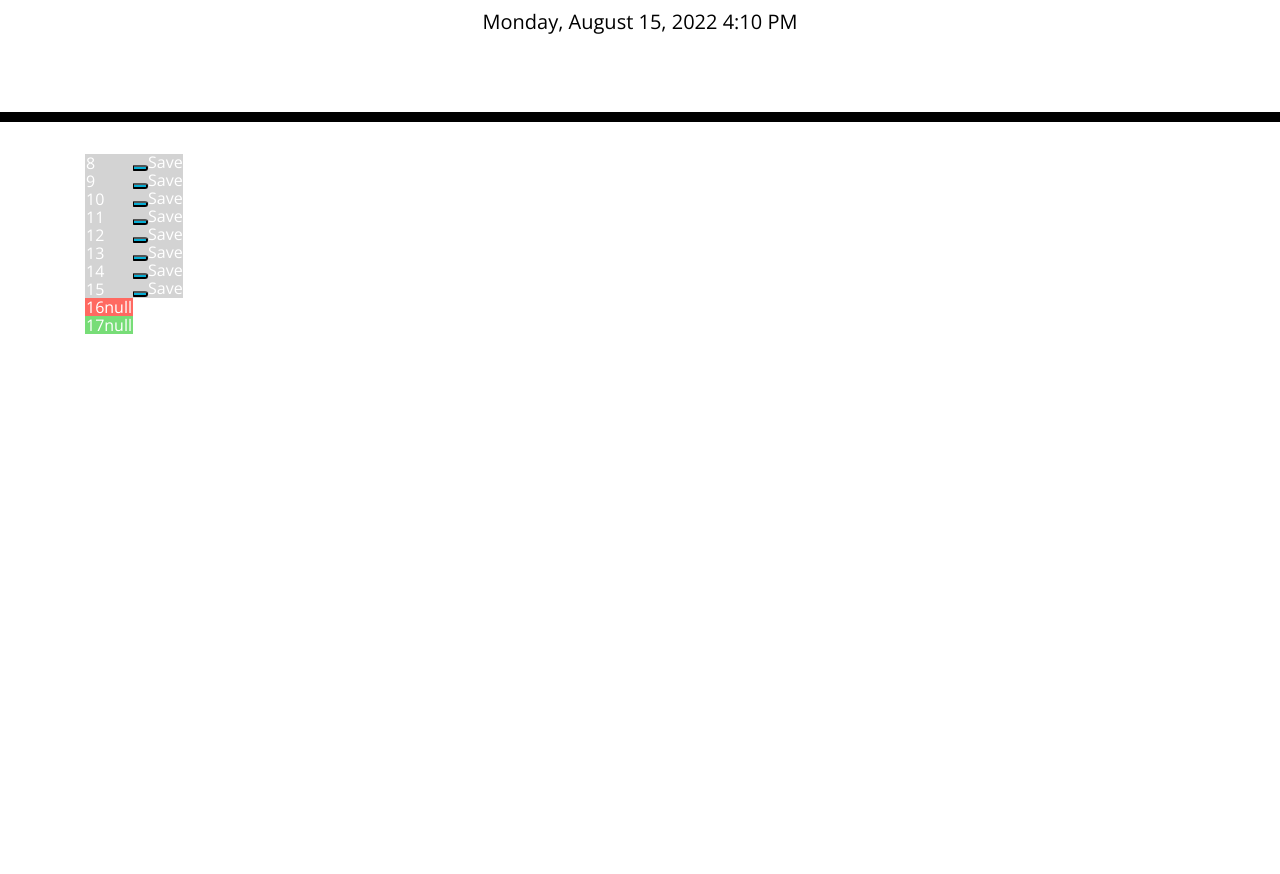
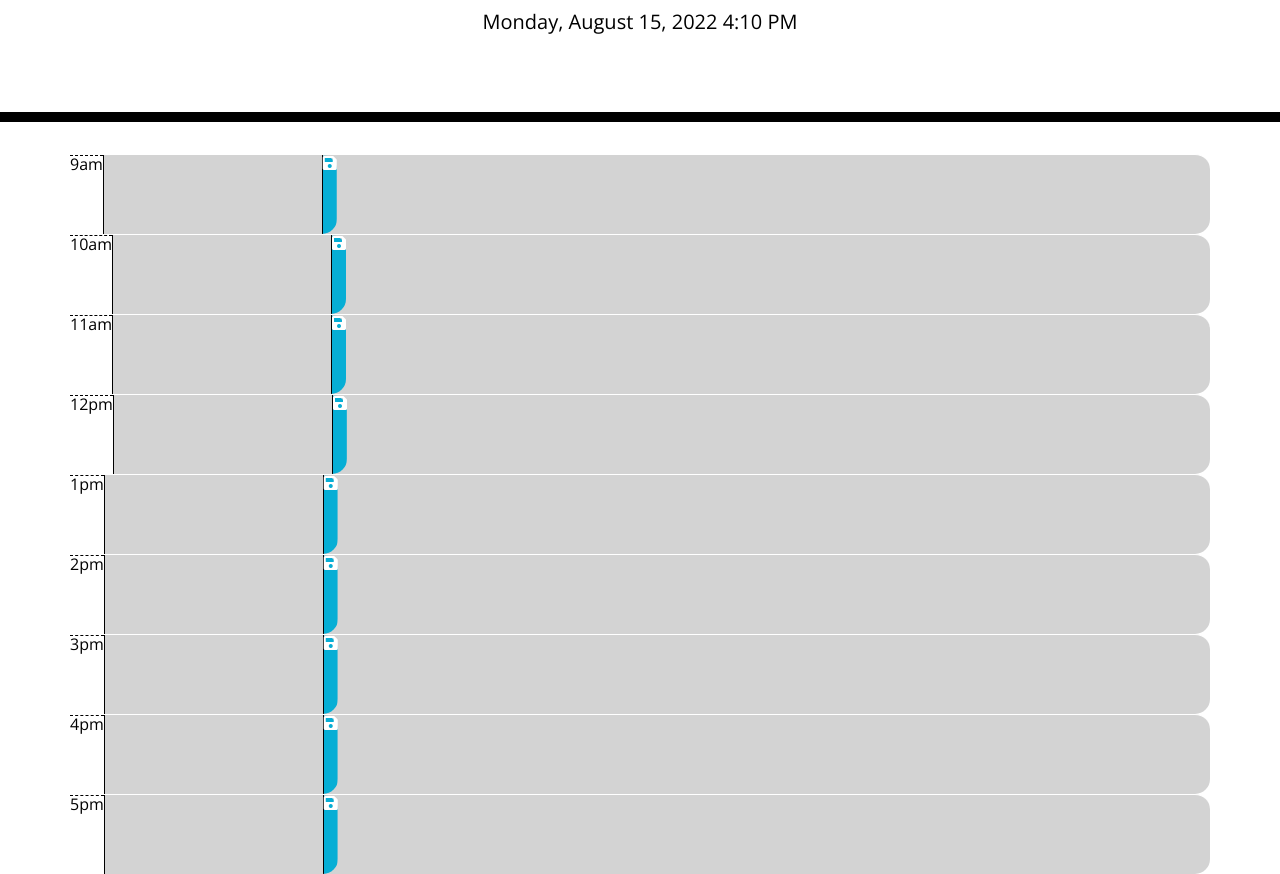
Before and after one commit to JordanLaczkowski/Daily-Scheduler, a plain HTML site: page index.html in a window 1280 px wide. Shown: the part 182-1056 px from the top of the page. Before the commit the page ends 800 px from the top, so only its background shows below. Drawn offline with nearby package versions, Linux system fonts and the light colour scheme.

Commit message:
created times of the day. Created save button

```diff
--- a/index.html
+++ b/index.html
@@ -29,8 +29,93 @@
       <p id="currentDay" class="lead"></p>
     </header>
     <div class="container">
-      <table id="calendarTable"></table>
+      <!-- <table id="calendarTable"></table> -->
       <!-- Timeblocks go here -->
+      <div id="9" class="time-block row">
+        <div class="hour">9am</div>
+        <textarea class="description"></textarea>
+        <div class="saveBtn"><i class="fas fa-save"></i></div>
+      </div>
+    </div>
+
+    <div class="container">
+      <!-- <table id="calendarTable"></table> -->
+      <!-- Timeblocks go here -->
+      <div id="10" class="time-block row">
+        <div class="hour">10am</div>
+        <textarea class="description"></textarea>
+        <div class="saveBtn"><i class="fas fa-save"></i></div>
+      </div>
+    </div>
+
+    <div class="container">
+      <!-- <table id="calendarTable"></table> -->
+      <!-- Timeblocks go here -->
+      <div id="11" class="time-block row">
+        <div class="hour">11am</div>
+        <textarea class="description"></textarea>
+        <div class="saveBtn"><i class="fas fa-save"></i></div>
+      </div>
+    </div>
+
+    <div class="container">
+      <!-- <table id="calendarTable"></table> -->
+      <!-- Timeblocks go here -->
+      <div id="12" class="time-block row">
+        <div class="hour">12pm</div>
+        <textarea class="description"></textarea>
+        <div class="saveBtn"><i class="fas fa-save"></i></div>
+      </div>
+    </div>
+
+    <div class="container">
+      <!-- <table id="calendarTable"></table> -->
+      <!-- Timeblocks go here -->
+      <div id="1" class="time-block row">
+        <div class="hour">1pm</div>
+        <textarea class="description"></textarea>
+        <div class="saveBtn"><i class="fas fa-save"></i></div>
+      </div>
+    </div>
+
+    <div class="container">
+      <!-- <table id="calendarTable"></table> -->
+      <!-- Timeblocks go here -->
+      <div id="2" class="time-block row">
+        <div class="hour">2pm</div>
+        <textarea class="description"></textarea>
+        <div class="saveBtn"><i class="fas fa-save"></i></div>
+      </div>
+    </div>
+
+    <div class="container">
+      <!-- <table id="calendarTable"></table> -->
+      <!-- Timeblocks go here -->
+      <div id="3" class="time-block row">
+        <div class="hour">3pm</div>
+        <textarea class="description"></textarea>
+        <div class="saveBtn"><i class="fas fa-save"></i></div>
+      </div>
+    </div>
+
+    <div class="container">
+      <!-- <table id="calendarTable"></table> -->
+      <!-- Timeblocks go here -->
+      <div id="4" class="time-block row">
+        <div class="hour">4pm</div>
+        <textarea class="description"></textarea>
+        <div class="saveBtn"><i class="fas fa-save"></i></div>
+      </div>
+    </div>
+
+    <div class="container">
+      <!-- <table id="calendarTable"></table> -->
+      <!-- Timeblocks go here -->
+      <div id="5" class="time-block row">
+        <div class="hour">5pm</div>
+        <textarea class="description"></textarea>
+        <div class="saveBtn"><i class="fas fa-save"></i></div>
+      </div>
     </div>
 
     <script src="https://cdnjs.cloudflare.com/ajax/libs/jquery/3.2.1/jquery.min.js"></script>
--- a/js/script.js
+++ b/js/script.js
@@ -9,49 +9,59 @@ var currentHour = moment().hours();
 //var currentHour = 10;
 console.log(currentHour);
 
-for (i = 8; i < 18; i++) {
-  console.log("entering for loop");
-  if (i < currentHour) {
-    console.log(i);
-    if (localStorage.getItem(i) != null) {
-      calendarTableEl.append(
-        $("<tr>")
-          .attr("class", "past")
-          .append("<td>" + i + localStorage.getItem(i))
-          .append(
-            $("<button>")
-              .attr("class", "saveBtn")
-              .attr("onclick", "saveClicked()")
-          )
-          .append(save + "</button> </td> </tr>")
-      );
-    } else {
-      calendarTableEl.append(
-        $("<tr>")
-          .attr("class", "past")
-          .append("<td>" + i)
-          .append(
-            $("<button>")
-              .attr("class", "saveBtn")
-              .attr("onclick", "saveClicked()")
-          )
-          .append(save + "</button> </td> </tr>")
-      );
+function timeCompare() {
+  $(".time-block").each(function () {
+    //referencing this time-block -- depending on time of day its a certain color
+    var hourBlock = $(this).attr("id");
+    if (hourBlock < currentHour) {
+      $(this).addClass("past");
     }
-  } else if (i == currentHour) {
-    calendarTableEl.append(
-      $("<tr>")
-        .attr("class", "present")
-        .append("<td>" + i + localStorage.getItem(i) + "</td> </tr>")
-    );
-  } else if (i > currentHour) {
-    calendarTableEl.append(
-      $("<tr>")
-        .attr("class", "future")
-        .append("<td>" + i + localStorage.getItem(i) + "</td> </tr>")
-    );
-  }
+  });
 }
+timeCompare();
+// for (i = 8; i < 18; i++) {
+//   console.log("entering for loop");
+//   if (i < currentHour) {
+//     console.log(i);
+//     if (localStorage.getItem(i) != null) {
+//       calendarTableEl.append(
+//         $("<tr>")
+//           .attr("class", "past")
+//           .append("<td>" + i + localStorage.getItem(i))
+//           .append(
+//             $("<button>")
+//               .attr("class", "saveBtn")
+//               .attr("onclick", "saveClicked()")
+//           )
+//           .append(save + "</button> </td> </tr>")
+//       );
+//     } else {
+//       calendarTableEl.append(
+//         $("<tr>")
+//           .attr("class", "past")
+//           .append("<td>" + i)
+//           .append(
+//             $("<button>")
+//               .attr("class", "saveBtn")
+//               .attr("onclick", "saveClicked()")
+//           )
+//           .append(save + "</button> </td> </tr>")
+//       );
+//     }
+//   } else if (i == currentHour) {
+//     calendarTableEl.append(
+//       $("<tr>")
+//         .attr("class", "present")
+//         .append("<td>" + i + localStorage.getItem(i) + "</td> </tr>")
+//     );
+//   } else if (i > currentHour) {
+//     calendarTableEl.append(
+//       $("<tr>")
+//         .attr("class", "future")
+//         .append("<td>" + i + localStorage.getItem(i) + "</td> </tr>")
+//     );
+//   }
+// }
 
 function saveClicked() {
   console.log("save has been clicked");
@@ -62,3 +72,8 @@ function saveClicked() {
     2. Is there a better way to use JQuery rather than just appending/attr every time I want an element to be added?
     3. How do I add the input to time slots?
 */
+
+/*Todo -- need 1 hour block of all hour blocks
+time functions need if else statements for present and future
+Make sure save function works
+*/
```
